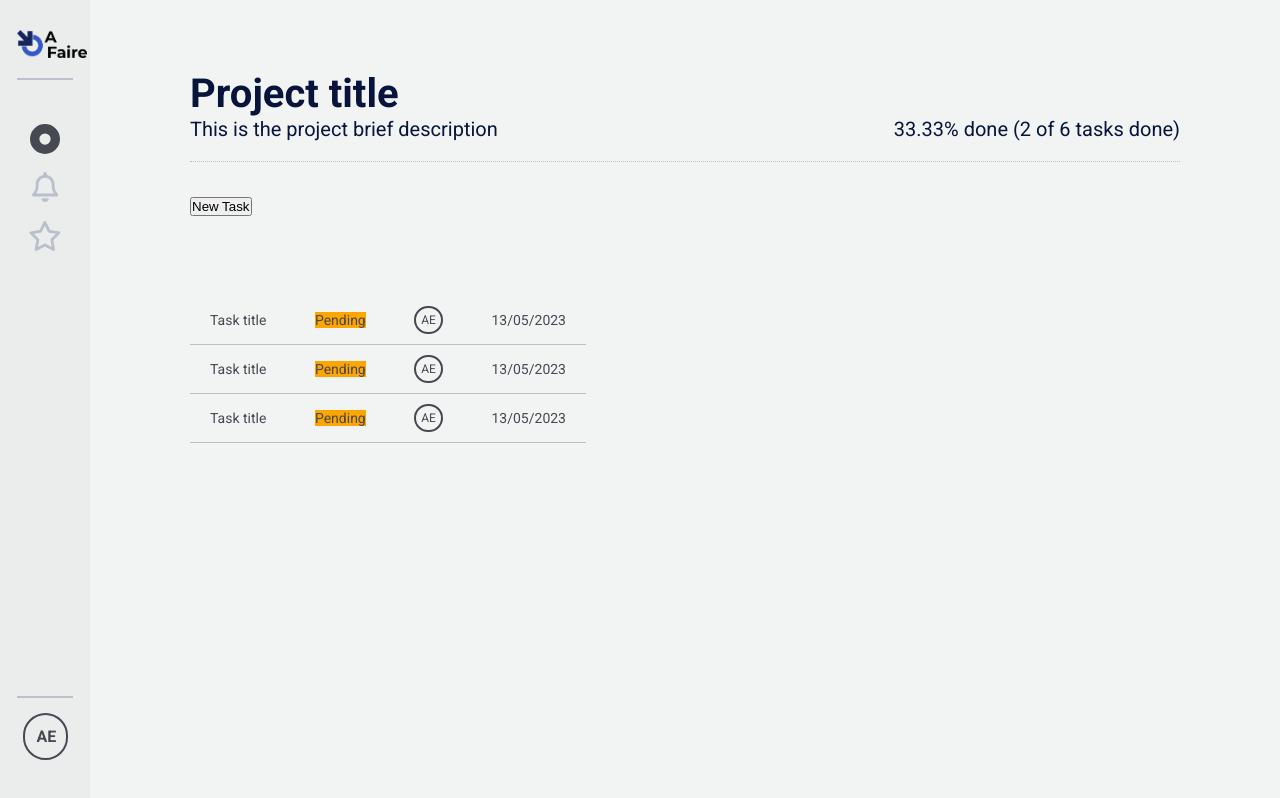
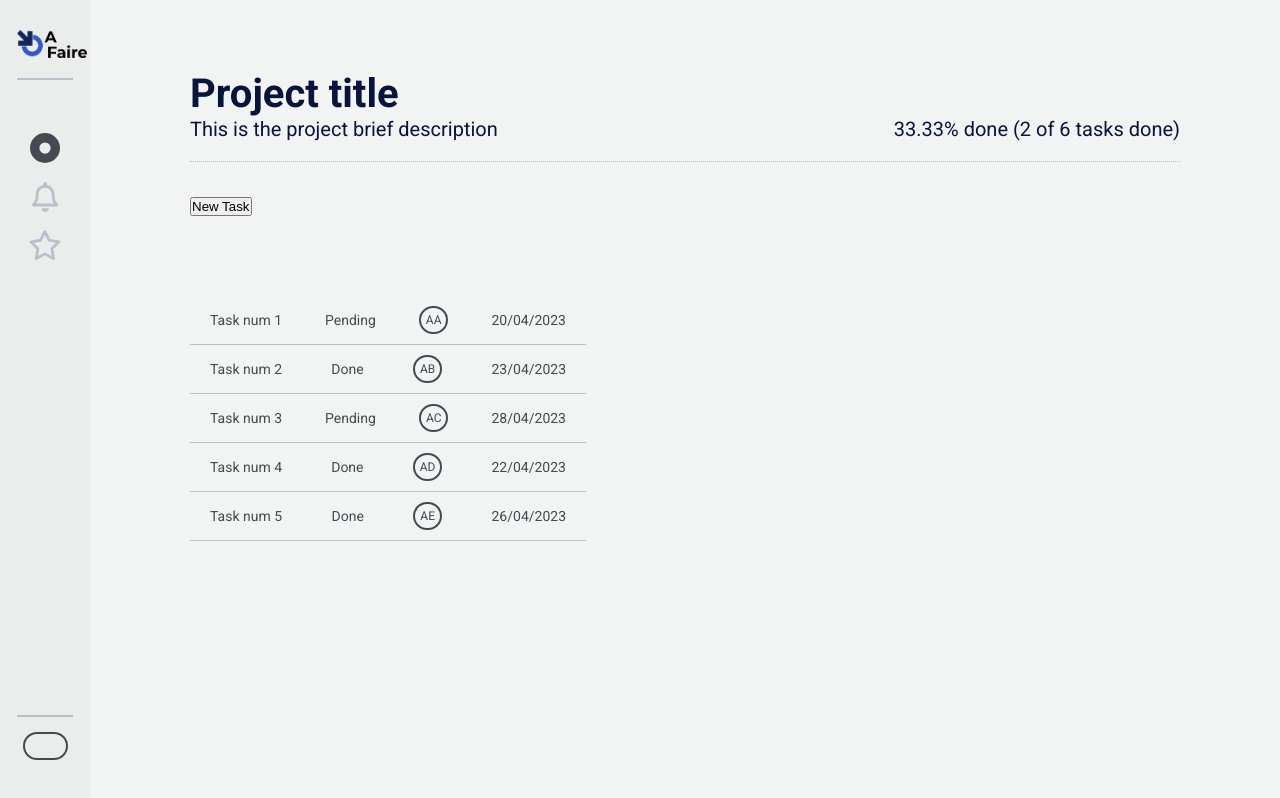
Before and after one commit to annalemonbcn/final-project, a Vue app: page / in a window 1280 px wide. Built offline with nearby package versions, Linux system fonts and the light colour scheme.

Commit message:
data-binding done. tasklist in comp

```diff
--- a/src/components/Account/UserLogoComp.vue
+++ b/src/components/Account/UserLogoComp.vue
@@ -7,9 +7,15 @@ export default{
   name: 'UserLogo',
   data() {
     return {
-      initials: 'AE'
+      // initials: 'AE'
     };
   },
+  props: {
+    initials: {
+      type: String,
+      required: true
+    }
+  }
 }
 </script>
 
--- a/src/components/Workspace/TaskComp.vue
+++ b/src/components/Workspace/TaskComp.vue
@@ -1,11 +1,11 @@
 <template>
     <router-link to="/task/task1" class="task">
-      <p class="task-title" >Task title</p>
-      <p class="task-status pending">Pending</p>
-      <p class="task-person">
-        <UserLogo />
+      <p class="task-title">{{ title }}</p>
+      <p class="task-status">{{ status }}</p>
+      <p class="task-user">
+        <UserLogo :initials="initials" />
       </p>
-      <p class="task-date">13/05/2023</p>
+      <p class="task-date">{{ date }}</p>
     </router-link>
 </template>
 
@@ -14,10 +14,23 @@ import UserLogo from '../Account/UserLogoComp.vue';
 
 export default {
   name: 'SingleTask',
-  data() {
-    return {
-
-    }
+  props: {
+    title: {
+      type: String,
+      required: true
+    },
+    status: {
+      type: String,
+      required: true
+    },
+    initials: {
+      type: String,
+      required: true
+    },
+    date: {
+      type: String,
+      required: true
+    },
   },
   components: {
     UserLogo,
@@ -40,6 +53,10 @@ export default {
     color: var(--tertiary-accent);
   }
 
+  /* .task > *{
+    flex-grow: 1;
+  } */
+
   .task .task-status.pending{
     background-color: orange;
   }
--- a/src/components/Workspace/TaskContainerComp.vue
+++ b/src/components/Workspace/TaskContainerComp.vue
@@ -1,13 +1,18 @@
 <template>
   <div class="task-container">
-    <TaskComp />
-    <TaskComp />
-    <TaskComp />
+    <TaskComp
+      v-for="(task, index) in tasks"
+      :key="index"
+      :title="task.title"
+      :status="task.status"
+      :initials="task.user"
+      :date="task.date"
+    />
   </div>
 </template>
 
 <script>
-import TaskComp from './TaskComp.vue';
+import TaskComp from './TaskComp.vue'
 
 export default {
   name: 'TaskStatus',
@@ -17,41 +22,40 @@ export default {
         {
           title: 'Task num 1',
           status: 'Pending',
-          user: 'AE',
+          user: 'AA',
           date: '20/04/2023'
         },
         {
           title: 'Task num 2',
-          status: 'Pending',
-          user: 'AE',
-          date: '20/04/2023'
+          status: 'Done',
+          user: 'AB',
+          date: '23/04/2023'
         },
         {
           title: 'Task num 3',
           status: 'Pending',
-          user: 'AE',
-          date: '20/04/2023'
+          user: 'AC',
+          date: '28/04/2023'
         },
         {
           title: 'Task num 4',
-          status: 'Pending',
-          user: 'AE',
-          date: '20/04/2023'
+          status: 'Done',
+          user: 'AD',
+          date: '22/04/2023'
         },
         {
           title: 'Task num 5',
-          status: 'Pending',
+          status: 'Done',
           user: 'AE',
-          date: '20/04/2023'
-        },
+          date: '26/04/2023'
+        }
       ]
     }
   },
   components: {
-    TaskComp,
+    TaskComp
   }
 }
 </script>
 
-<style scoped>
-</style>
+<style scoped></style>
--- a/src/stores/tasks.js
+++ b/src/stores/tasks.js
@@ -1,8 +1,10 @@
 import { defineStore } from 'pinia'
 
 export default defineStore('tasks', {
-  state: () => {
-    tasks: [],
+  state() {
+    return {
+      tasks: [],
+    }
   },
   actions: {
 
```
